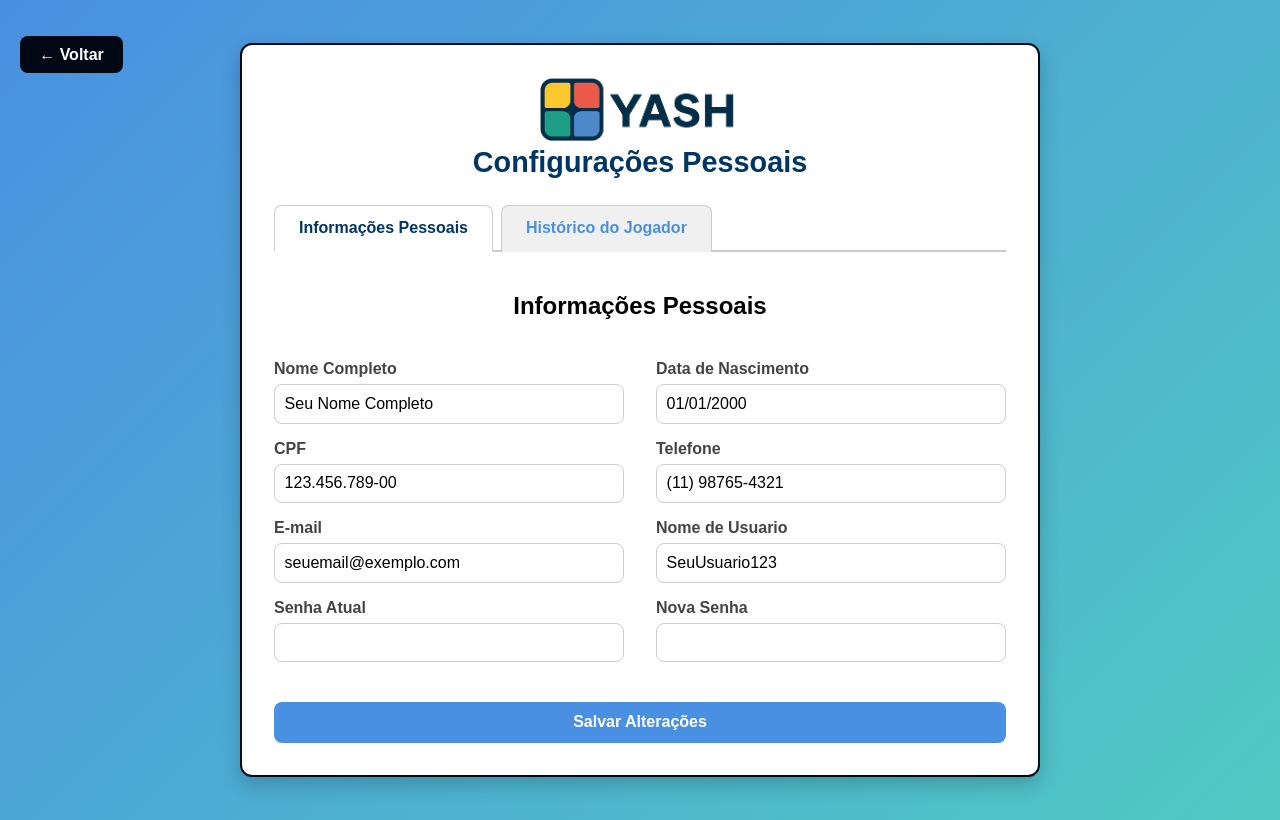
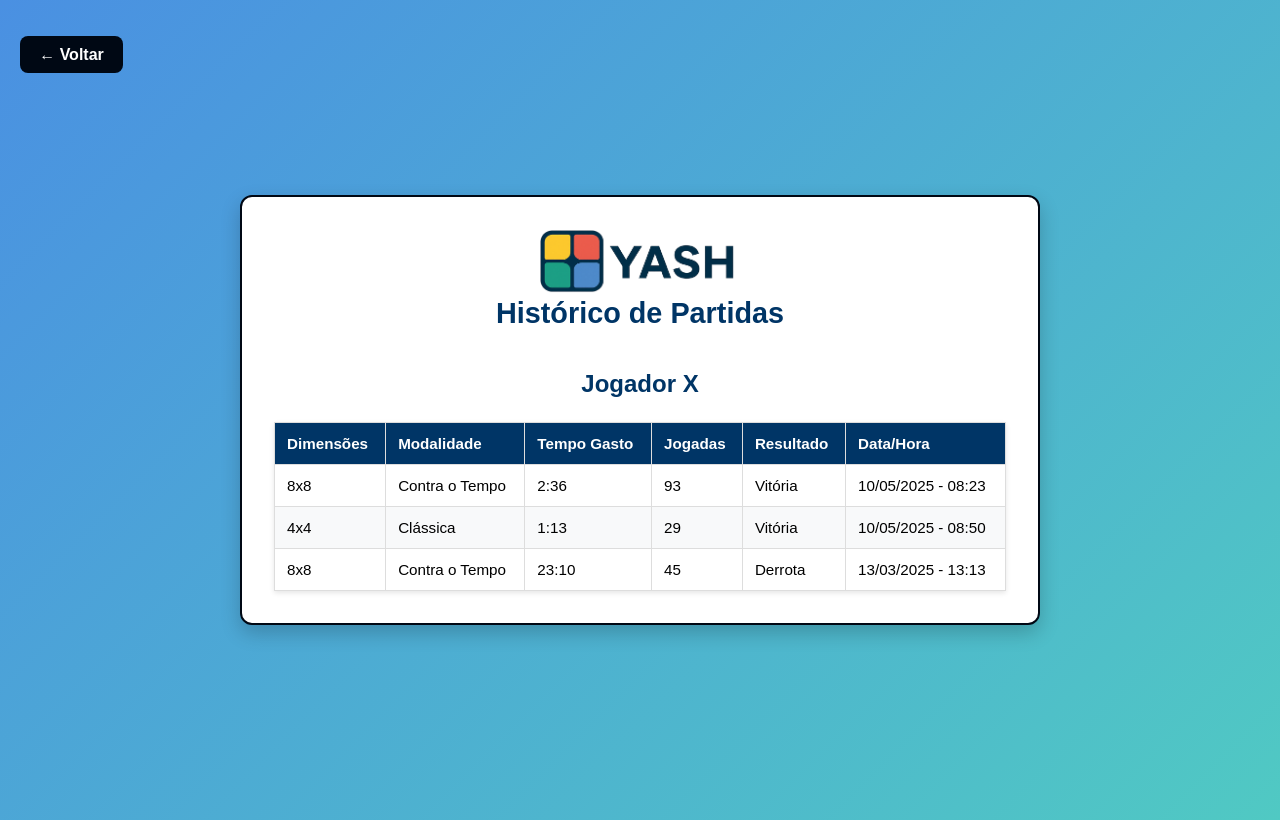
Before and after one commit to AndrezzaLz/Web, a plain HTML site: page configuracoes_p_jogo.html in a window 1280 px wide. Drawn offline with Linux system fonts and the light colour scheme.

Commit message:
Update configuracoes_p_jogo.html

```diff
--- a/configuracoes_p_jogo.html
+++ b/configuracoes_p_jogo.html
@@ -4,7 +4,7 @@
 <head>
     <meta charset="UTF-8">
     <meta name="viewport" content="width=device-width, initial-scale=1.0">
-    <title>Configurações - YASH</title>
+    <title>Histórico de Partidas - YASH</title>
 
     <link rel="stylesheet" href="css/style.css">
     <link rel="stylesheet" href="css/configuracoes.css">
@@ -19,64 +19,11 @@
 
     <main class="container">
         <img src="img/YASH.png" alt="Logo da YASH" style="width: 200px;">
-        <h1>Configurações Pessoais</h1>
+        <h1>Histórico de Partidas</h1>
 
-        <div class="abas-container">
-            <input type="radio" name="abas" id="tab-info" checked>
-            <input type="radio" name="abas" id="tab-hist">
+        <section id="historico" style="display: block; padding-top: 1rem;">
 
-            <nav class="abas-navegacao">
-                <label for="tab-info" class="aba">Informações Pessoais</label>
-                <label for="tab-hist" class="aba">Histórico do Jogador</label>
-            </nav>
-
-            <div class="conteudo-container">
-                <section id="info-pessoais" class="conteudo-aba">
-
-                    <h2>Informações Pessoais</h2>
-
-                    <form class="register-form">
-                        <div class="form-grid">
-                            <div class="form-group">
-                                <label for="fullName">Nome Completo</label>
-                                <input type="text" id="fullName" name="fullName" value="Seu Nome Completo">
-                            </div>
-                            <div class="form-group">
-                                <label for="dateBirth">Data de Nascimento</label>
-                                <input type="text" id="dateBirth" name="dateBirth" value="01/01/2000" readonly>
-                            </div>
-                            <div class="form-group">
-                                <label for="cpf">CPF</label>
-                                <input type="text" id="cpf" name="cpf" value="123.456.789-00" readonly>
-                            </div>
-                            <div class="form-group">
-                                <label for="telephone">Telefone</label>
-                                <input type="tel" id="telephone" name="telephone" value="(11) 98765-4321">
-                            </div>
-                            <div class="form-group">
-                                <label for="email">E-mail</label>
-                                <input type="email" id="email" name="email" value="seuemail@exemplo.com">
-                            </div>
-                            <div class="form-group">
-                                <label for="username">Nome de Usuario</label>
-                                <input type="text" id="username" name="username" value="SeuUsuario123" readonly>
-                            </div>
-                            <div class="form-group">
-                                <label for="password">Senha Atual</label>
-                                <input type="password" id="password" name="password">
-                            </div>
-                            <div class="form-group">
-                                <label for="newPassword">Nova Senha</label>
-                                <input type="password" id="newPassword" name="newPassword">
-                            </div>
-                        </div>
-                        <button type="submit" class="register-submit">Salvar Alterações</button>
-                    </form>
-                </section>
-
-                <section id="historico" class="conteudo-aba">
-
-                    <h2>Histórico do Jogador</h2>
+            <h2>Jogador X</h2>
 
             <table>
                 <thead>
@@ -117,8 +64,7 @@
                 </tbody>
             </table>
         </section>
-            </div>
-        </div>
+
     </main>
 </body>
 </html>
```
Lines whose indentation alone changed are shown as unchanged.
